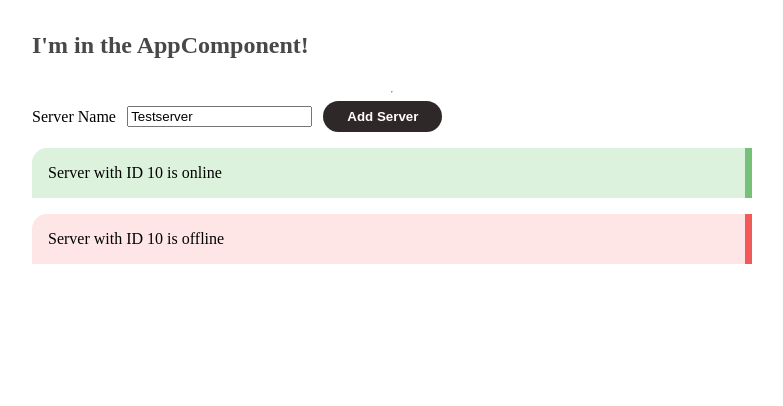
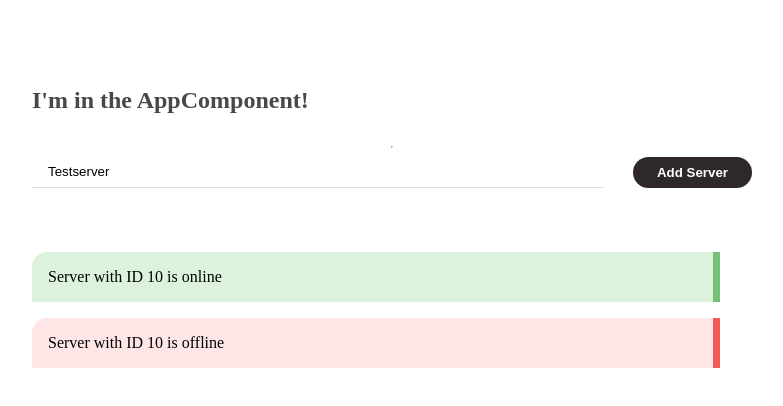
Before and after one commit to flavia3107/angular-v16-the-basics, an Angular app: page / in a window 1280 px wide. Shown: the top 406 px of the page, without its empty margins (248-1031 px from the left). Built offline with nearby package versions, Linux system fonts and the light colour scheme.

Commit message:
AngularV16: Finish style

```diff
--- a/src/app/app.component.css
+++ b/src/app/app.component.css
@@ -4,6 +4,7 @@
   width: 100%;
   max-width: 45rem;
   margin: auto;
+  margin-top: 5%;
 }
 
 h3 {
--- a/src/app/servers/servers.component.css
+++ b/src/app/servers/servers.component.css
@@ -7,6 +7,8 @@
     display: flex;
     gap: 0.7rem;
     align-items: center;
+    justify-content: space-between;
+    margin-bottom: 3rem;
 }
 
 .btn {
@@ -17,3 +19,21 @@
     border-radius: 40px;
     font-weight: 600;
 }
+
+input {
+    padding: 0.5rem 1rem;
+    border: none;
+    width: 75%;
+    border-bottom: 1px solid #d3e3e3;
+}
+
+input:focus-visible {
+    outline: none;
+}
+
+.server-container {
+    max-height: calc(100vh - 18rem);
+    overflow: auto;
+    padding: 0 2rem 0 0;
+    margin-bottom: 2rem;
+}
--- a/src/app/servers/servers.component.html
+++ b/src/app/servers/servers.component.html
@@ -1,8 +1,9 @@
 <div class="input">
-  <label>Server Name</label>
   <input type="text" class="form-control" [(ngModel)]="serverName">
   <button class="btn btn-primary" [disabled]="!allowNewServer" (click)="onCreateServer()">Add Server</button>
 </div>
 
 <p *ngIf="serverCreated" class="hint">Server was created, server name is {{ serverName }}</p>
-<app-server *ngFor="let server of servers"></app-server>
+<div class="server-container">
+  <app-server *ngFor="let server of servers"></app-server>
+</div>
--- a/src/styles.css
+++ b/src/styles.css
@@ -1 +1,28 @@
 /* You can add global styles to this file, and also import other style files */
+::-webkit-scrollbar {
+    height: 9px;
+    width: 9px;
+}
+
+::-webkit-scrollbar-thumb {
+    background: #e0e0e0;
+    width: 9px;
+}
+
+::-webkit-scrollbar-track {
+    background: transparent;
+    width: 9px;
+}
+
+::-webkit-scrollbar-corner {
+    background: transparent;
+}
+
+.movie-details-content-container div::-webkit-scrollbar-thumb {
+    background: #9b9b9b;
+    width: 3px;
+}
+
+.movie-details-content-container div::-webkit-scrollbar {
+    width: 3px;
+}
```
